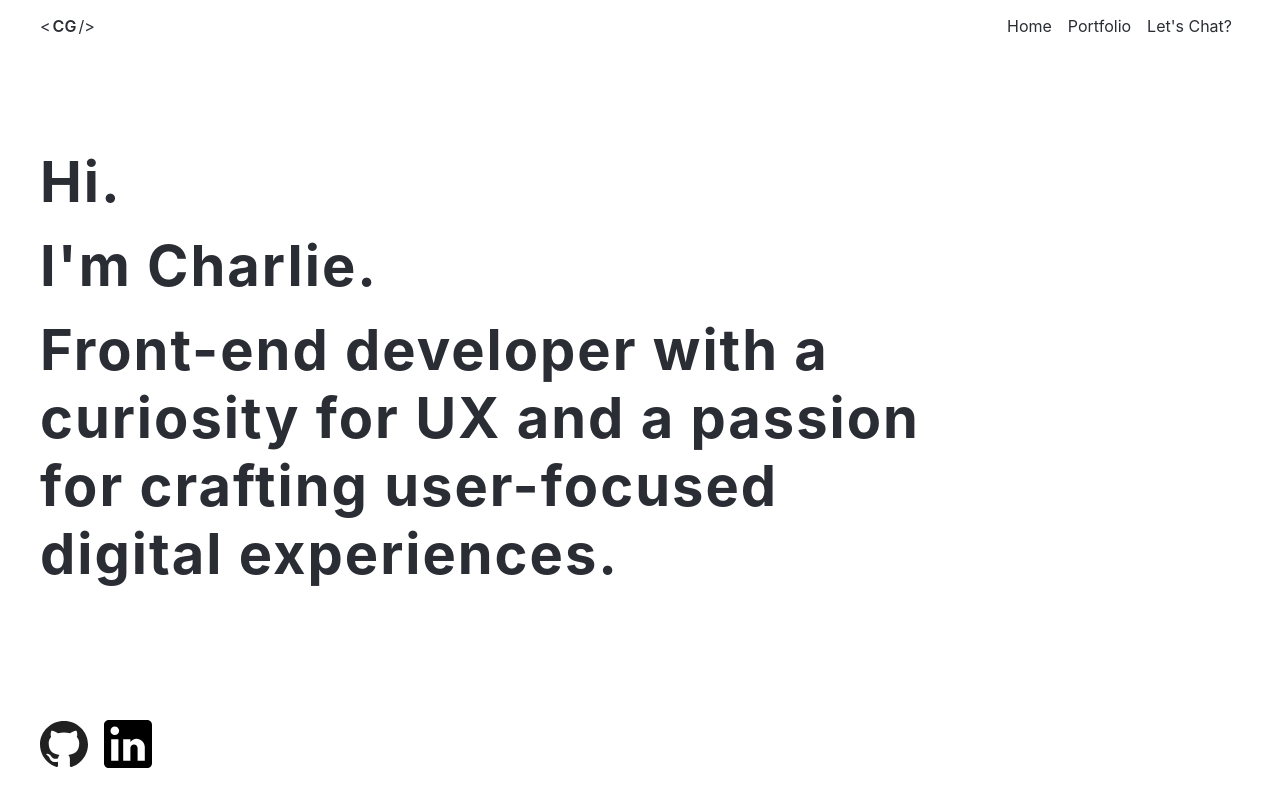
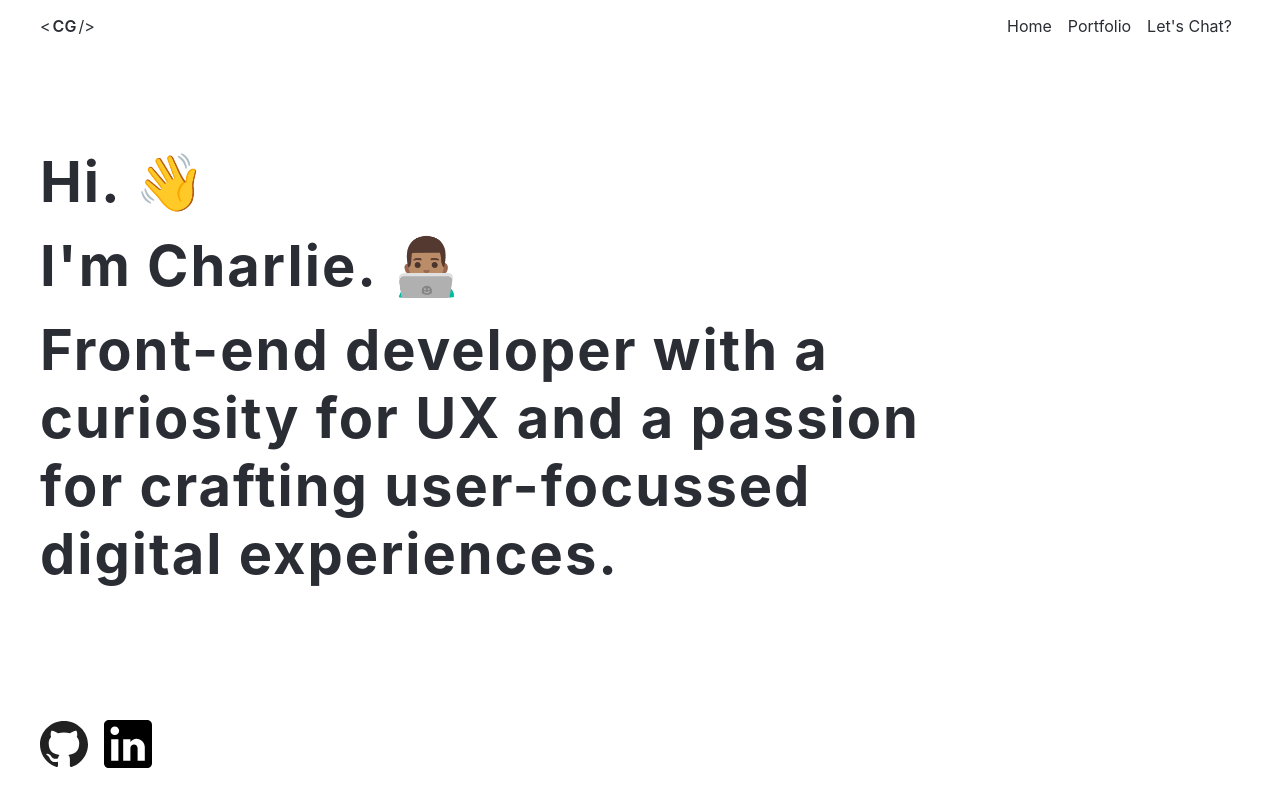
Before and after one commit to cgooderham94/Charlie-Gooderham-Portfolio, a React (Create React App) app: page / in a window 1280 px wide. Built offline with nearby package versions, Linux system fonts and the light colour scheme.

Commit message:
Style tweaking, add emjoi's for placeholder content.

```diff
--- a/src/components/Headline/Headline.js
+++ b/src/components/Headline/Headline.js
@@ -1,7 +1,11 @@
 import classes from './Headline.module.css';
 
 const Headline = () => {
-    return <h1 className={classes.Headline}><span>Hi.</span><span>I'm Charlie.</span><span>Front-end developer with a curiosity for UX and a passion for crafting user-focused digital experiences.</span></h1>
+    return <h1 className={classes.Headline}>
+                <span>Hi. 👋</span>
+                <span>I'm Charlie. 👨🏽‍💻</span>
+                <span>Front-end developer with a curiosity for UX and a passion for crafting user-focussed digital experiences.</span>
+            </h1>
 }
 
 export default Headline;
--- a/src/components/Navigation/Logo/Logo.module.css
+++ b/src/components/Navigation/Logo/Logo.module.css
@@ -6,8 +6,24 @@
     text-decoration: none;
 }
 
+.Logo:hover span:first-child,
+.Logo:focus span:first-child {
+    transform: translateX(-2px);
+}
+
+.Logo:hover span:last-child,
+.Logo:focus span:last-child {
+    transform: translateX(2px);
+}
+
+.Logo span {
+    display: inline-block;
+    transition: 0.2s ease-in-out;
+}
+
 .Logo span:first-child {
     content: '<';
+
 }
 
 .Logo span:last-child {
```
Also changed, not shown: src/components/Headline/cg-bitmoji.png (added).
